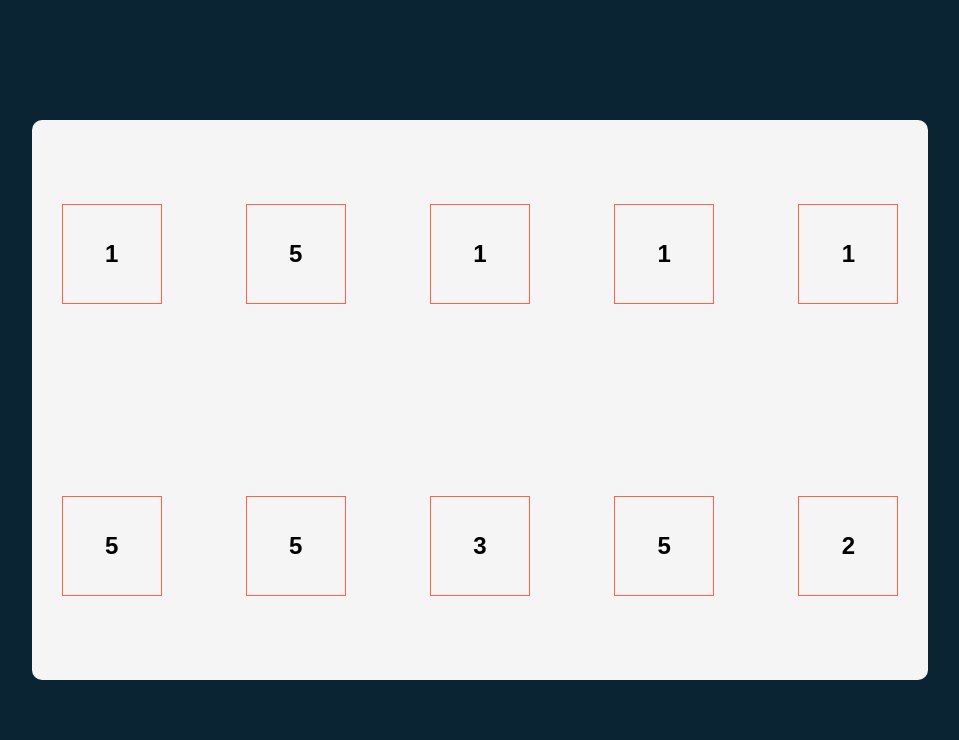
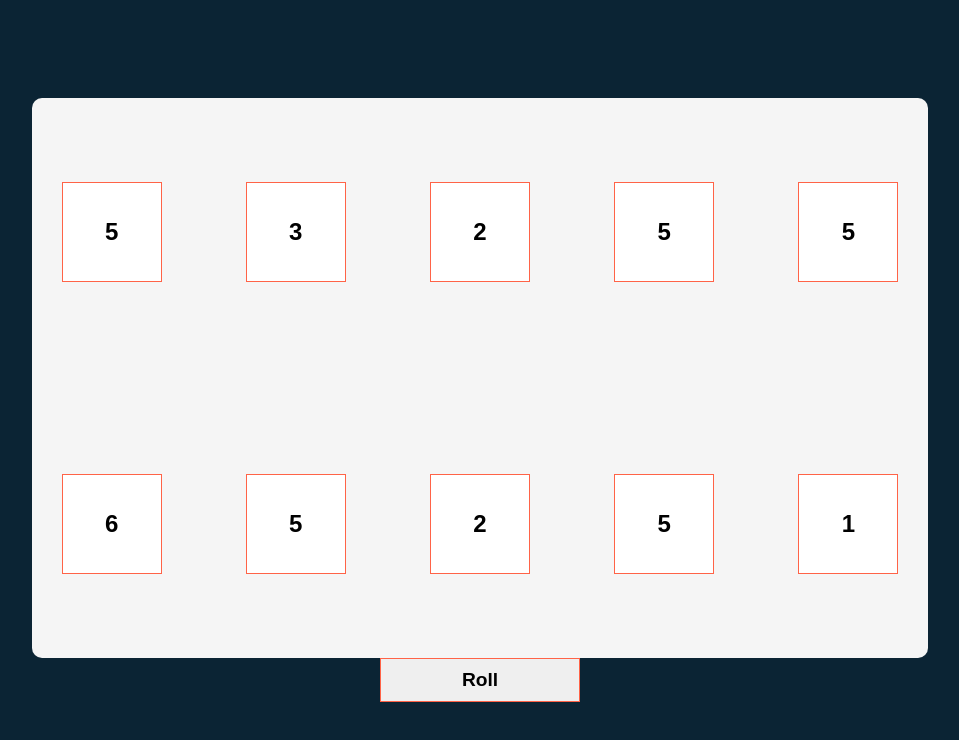
Before and after one commit to KishorRShetty/dice-game, a React (Create React App) app in the folder frontend/: page / in a window 1280 px wide. Shown: the top 740 px of the page, without its empty margins (160-1119 px from the left). Built offline with nearby package versions, Linux system fonts and the light colour scheme.

Commit message:
pushed through script

```diff
--- a/frontend/package.json
+++ b/frontend/package.json
@@ -6,6 +6,7 @@
     "@testing-library/jest-dom": "^5.16.4",
     "@testing-library/react": "^13.3.0",
     "@testing-library/user-event": "^13.5.0",
+    "nanoid": "^4.0.0",
     "react": "^18.2.0",
     "react-dom": "^18.2.0",
     "react-scripts": "5.0.1",
--- a/frontend/src/App.css
+++ b/frontend/src/App.css
@@ -12,3 +12,15 @@
     grid-template: auto auto/repeat(5,1fr);
     gap: 25px;
 }
+
+.btn{
+    display: flex;
+    margin: auto;
+    padding: 10px;
+    width: 200px;
+    justify-content: center;
+    font-size: larger;
+    font-weight: bold;
+    border: thin solid tomato;
+    cursor: pointer;
+}
--- a/frontend/src/App.js
+++ b/frontend/src/App.js
@@ -1,30 +1,60 @@
-import { useState } from 'react';
-import './App.css';
-import Dice from './components/Dice';
+import { useState } from "react";
+import "./App.css";
+import Dice from "./components/Dice";
+import { nanoid } from "nanoid";
 
 function App() {
-
-  const [dice, setDice] = useState(allNewDice())
+  const [dice, setDice] = useState(allNewDice());
 
   function generateNewDie() {
-    return Math.ceil(Math.random() * 6);
+    return {
+      value: Math.ceil(Math.random() * 6),
+      isHeld: false,
+      id: nanoid(),
+    };
   }
 
   function allNewDice() {
     const newDice = [];
-    for (let i = 1; i < 10; i++) {
+    for (let i = 0; i < 10; i++) {
       newDice.push(generateNewDie());
     }
     return newDice;
   }
 
+  function holdDice(id) {
+    setDice(oldDice =>
+      oldDice.map((die) =>
+        die.id === id ? { ...die, isHeld: !die.isHeld } : die
+      )
+    );
+  }
+
+  function rollDice() {
+    setDice(oldDice => oldDice.map(die => {
+      return die.isHeld ? die : generateNewDie()
+  }))
+  }
+
   return (
-    <div className="diceMain">
-      <Dice num="1" />
-      {dice.map(die => (
-        <Dice num={die} />
-      ))}
-    </div>
+    <>
+      <div className="diceMain">
+        {dice.map((die) => (
+          <Dice
+            num={die.value}
+            isHeld={die.isHeld}
+            key={die.id}
+            holdDice={() => holdDice(die.id)}
+          />
+        ))}
+      </div>
+      <button
+        className="btn"
+        onClick={rollDice}
+      >
+        Roll
+      </button>
+    </>
   );
 }
 
--- a/frontend/src/components/Dice.jsx
+++ b/frontend/src/components/Dice.jsx
@@ -2,8 +2,11 @@ import React from 'react'
 import './Dice.css'
 
 const Dice = (props) => {
+  const styles = {
+    backgroundColor: props.isHeld ? 'tomato' : 'white',
+  }
   return (<>
-    <div className='dice'>{props.num}</div>
+    <div onClick={props.holdDice} style={styles} className='dice'>{props.num}</div>
   </>)
 }
 
--- a/frontend/src/index.css
+++ b/frontend/src/index.css
@@ -20,7 +20,7 @@ body {
   flex-direction: column;
   justify-content: center;
   align-items: center;
-  height: 100vh;
+  height: 100vh; /* made it center vertically*/
 }
 
 code {
```
Also changed, not shown: 1 other file (tests, documents, lock files or other folders).
